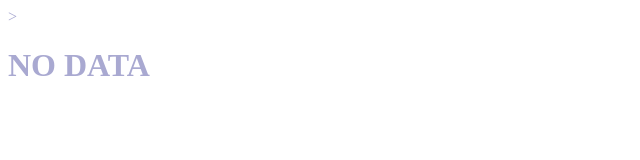
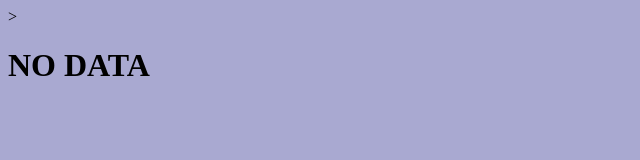
Before and after one commit to Willard24/testSite, a plain HTML site: page index.html in a window 1280 px wide. Shown: the whole page, without its empty margins (0-640 px from the left). Drawn offline with Linux system fonts and the light colour scheme.

Commit message:
corrected bck color

```diff
--- a/index.html
+++ b/index.html
@@ -6,7 +6,7 @@
     <meta name="viewport" content="width=device-width, initial-scale=1.0">
     <title>Document</title>
 </head>
-<body style="color:rgb(169, 169, 209);"></body>>
+<body style="background-color:rgb(169, 169, 209);"></body>>
     <h1>NO DATA</h1>
 
 </body>
```
